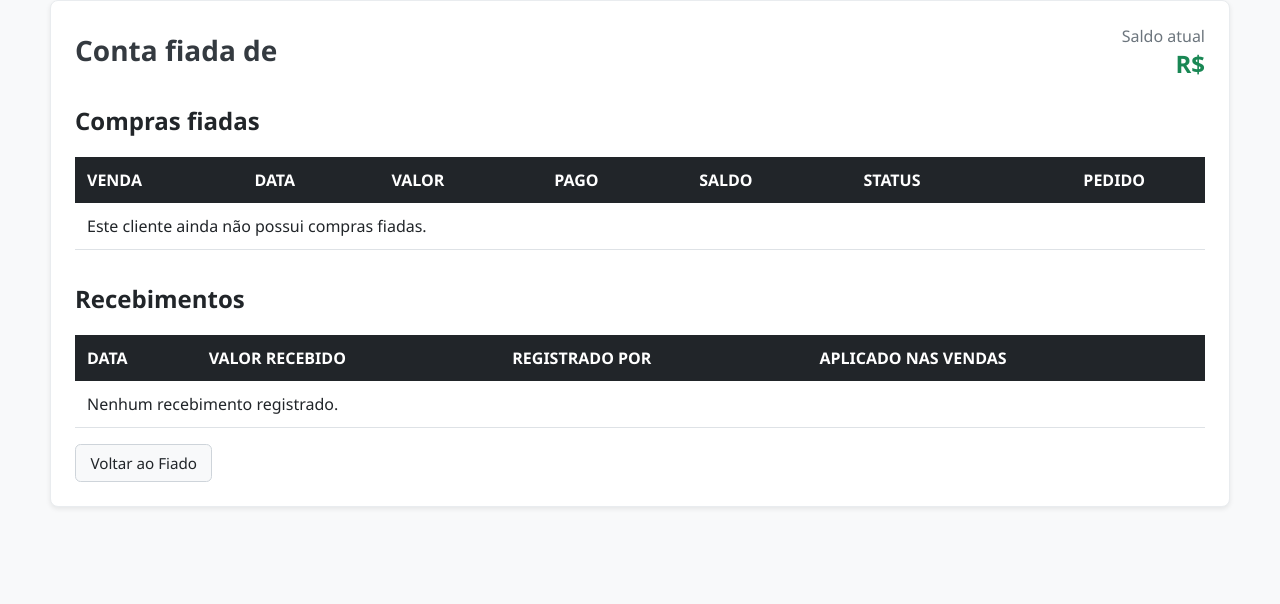
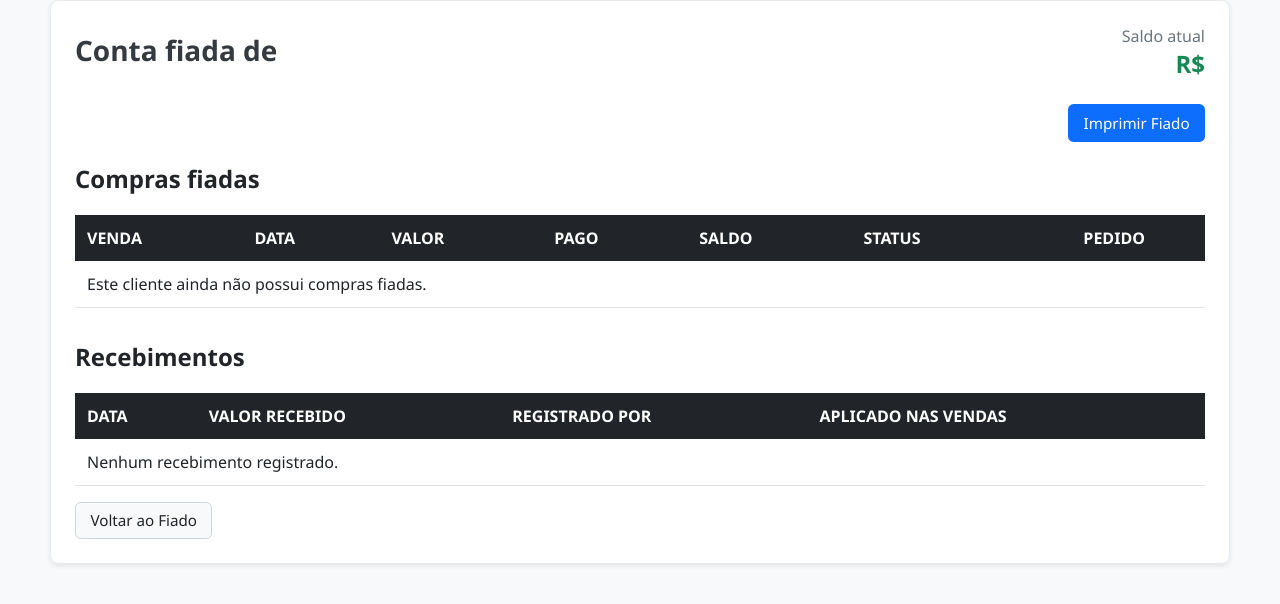
Before and after one commit to ItsTheDuds/Projeto-PDV, a Django app: template fiado/templates/fiado/historico_cliente.html in a window 1280 px wide. Shown: the top 604 px of the page. Run offline with Django 5.2, Linux system fonts and the light colour scheme; the template is opened without the code that fills it, so the values that code supplies are empty.

Commit message:
ux: imprimir fiado na conta do cliente

```diff
--- a/fiado/templates/fiado/historico_cliente.html
+++ b/fiado/templates/fiado/historico_cliente.html
@@ -17,11 +17,12 @@
         </div>
     </div>
 
-    {% if saldo > 0 %}
     <div class="actions no-print" style="justify-content:flex-end; margin-bottom:1.25rem;">
+        <a href="{% url 'fiado:imprimir_cliente' cliente.id %}?auto=1" target="_blank" rel="noopener" class="btn btn-primary">Imprimir Fiado</a>
+        {% if saldo > 0 %}
         <a href="{% url 'fiado:receber_cliente' cliente.id %}?origem={{ origem }}" class="btn btn-success">Receber pagamento</a>
+        {% endif %}
     </div>
-    {% endif %}
 
     <h2>Compras fiadas</h2>
     <div class="table-wrap">
```
